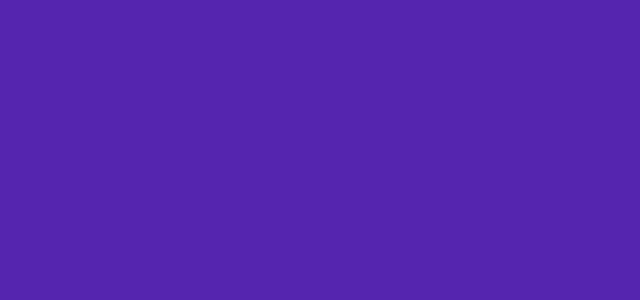
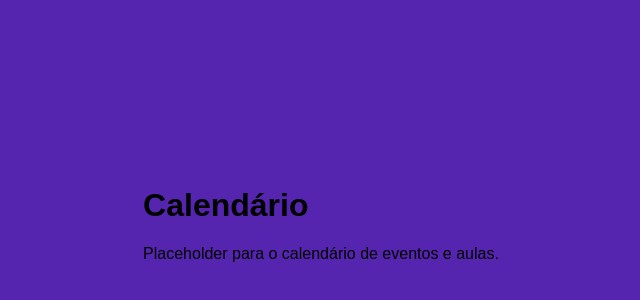
Before and after one commit to julianotadeu/InforCampus, a React (Vite) app: page /InforCampus/calendario in a window 1280 px wide. Before the commit this address had no page. Shown: the part 178-478 px from the top of the page, without its empty margins (319-959 px from the left). Built offline with nearby package versions, Linux system fonts and the light colour scheme.

Commit message:
Alterações simples nos formularios e novas funcionalidades

```diff
--- a/src/App.jsx
+++ b/src/App.jsx
@@ -16,16 +16,21 @@ import React from 'react';
 import { BrowserRouter as Router, Routes, Route } from 'react-router-dom';
 import Login from './components/Login/Login';
 import Home from './components/Home';
+import Calendario from './components/Calendario';
+import Forum from './components/Forum';
+import Perfil from './components/Perfil';
+import Notificacoes from './components/Notificacoes';
 
 const App = () => {
   return (
     <Router basename="/InforCampus">
       <Routes>
-        {/* Rota inicial */}
         <Route path="/" element={<Login />} />
-
-        {/* Página inicial após login */}
         <Route path="/home" element={<Home />} />
+        <Route path="/calendario" element={<Calendario />} />
+        <Route path="/forum" element={<Forum />} />
+        <Route path="/perfil" element={<Perfil />} />
+        <Route path="/notificacoes" element={<Notificacoes />} />
       </Routes>
     </Router>
   );
--- /dev/null
+++ b/src/components/Calendario.jsx
@@ -0,0 +1,12 @@
+import React from 'react';
+
+const Calendario = () => {
+  return (
+    <div>
+      <h1>Calendário</h1>
+      <p>Placeholder para o calendário de eventos e aulas.</p>
+    </div>
+  );
+};
+
+export default Calendario;
--- /dev/null
+++ b/src/components/Forum.jsx
@@ -0,0 +1,12 @@
+import React from 'react';
+
+const Forum = () => {
+  return (
+    <div>
+      <h1>Fórum</h1>
+      <p>Placeholder para as discussões e interações no fórum.</p>
+    </div>
+  );
+};
+
+export default Forum;
--- /dev/null
+++ b/src/components/Notificacoes.jsx
@@ -0,0 +1,12 @@
+import React from 'react';
+
+const Notificacoes = () => {
+  return (
+    <div>
+      <h1>Notificações</h1>
+      <p>Placeholder para as notificações do usuário.</p>
+    </div>
+  );
+};
+
+export default Notificacoes;
--- /dev/null
+++ b/src/components/Perfil.jsx
@@ -0,0 +1,12 @@
+import React from 'react';
+
+const Perfil = () => {
+  return (
+    <div>
+      <h1>Perfil</h1>
+      <p>Placeholder para as informações do usuário.</p>
+    </div>
+  );
+};
+
+export default Perfil;
```
